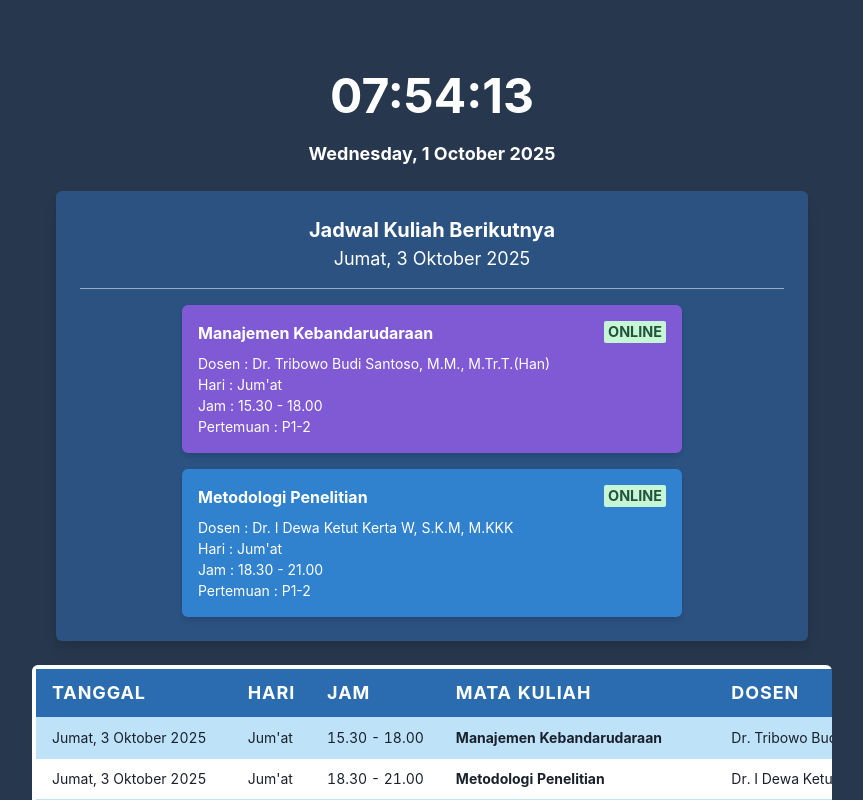
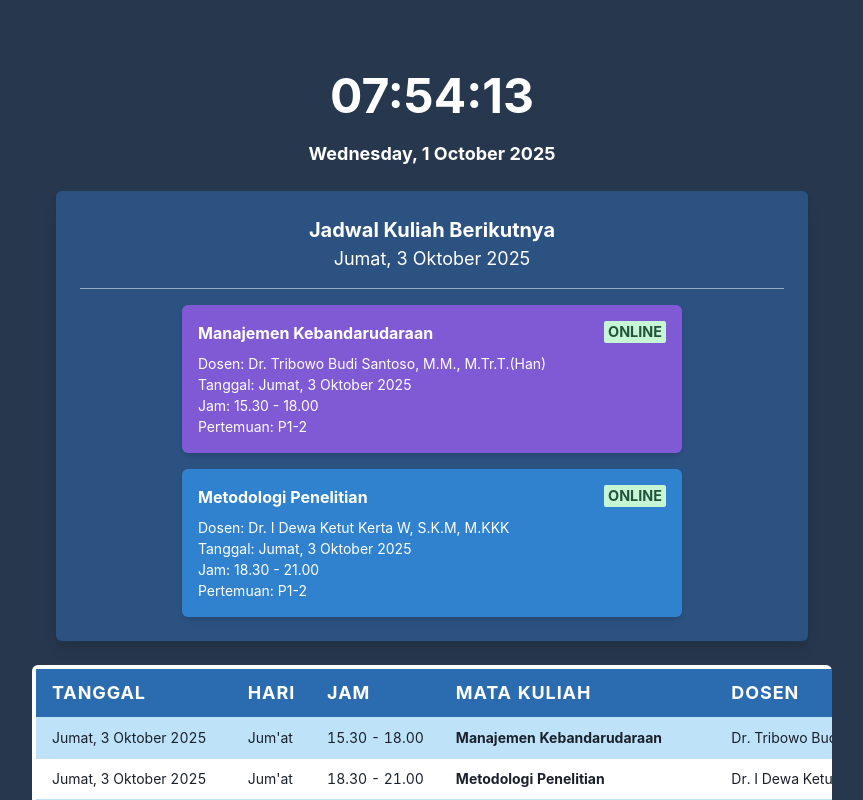
Before and after one commit to Fathir-achmad/jadwal-kuliah, a React (Create React App) app: page / in a window 1280 px wide. Shown: the top 800 px of the page, without its empty margins (208-1071 px from the left). Built offline with nearby package versions, Linux system fonts and the light colour scheme.

Commit message:
fixing tangga di card

```diff
--- a/src/components/jadwal.jsx
+++ b/src/components/jadwal.jsx
@@ -23,6 +23,8 @@ export const NextClass = () => {
             meetingLabel: m.label,
             meetingDate: mDate,
             mode: m.mode,
+            time: course.time,
+            day: course.day,
           });
         }
       });
@@ -81,23 +83,30 @@ export const NextClass = () => {
             rounded="md"
             boxShadow="md"
           >
-            <Flex direction="row" justify="space-between" align="center">
+            <Flex direction="row" justify="space-between" align="flex-start">
               {/* Kiri: Detail kelas */}
               <Box>
                 <Text fontWeight="bold" mb={2}>
                   {cls.subject}
                 </Text>
-                <Text fontSize="sm">Dosen : {cls.lecturer}</Text>
-                <Text fontSize="sm">Hari : {cls.day}</Text>
-                <Text fontSize="sm">Jam : {cls.time}</Text>
-                <Text fontSize="sm">Pertemuan : {cls.meetingLabel}</Text>
+                <Text fontSize="sm">Dosen: {cls.lecturer}</Text>
+                {/* <Text fontSize="sm">Hari: {cls.day}</Text> */}
+                <Text fontSize="sm">
+                  Tanggal: {cls.meetingDate.toLocaleDateString("id-ID", {
+                    weekday: "long",
+                    year: "numeric",
+                    month: "long",
+                    day: "numeric",
+                  })}
+                </Text>
+                <Text fontSize="sm">Jam: {cls.time}</Text>
+                <Text fontSize="sm">Pertemuan: {cls.meetingLabel}</Text>
               </Box>
 
               {/* Kanan: Badge mode */}
               <Badge
                 colorScheme={cls.mode === "offline" ? "red" : "green"}
                 fontSize={{ base: "0.7em", md: "0.9em" }}
-                alignSelf="flex-start"
                 ml={4}
               >
                 {cls.mode === "offline" ? "Offline" : "Online"}
```
